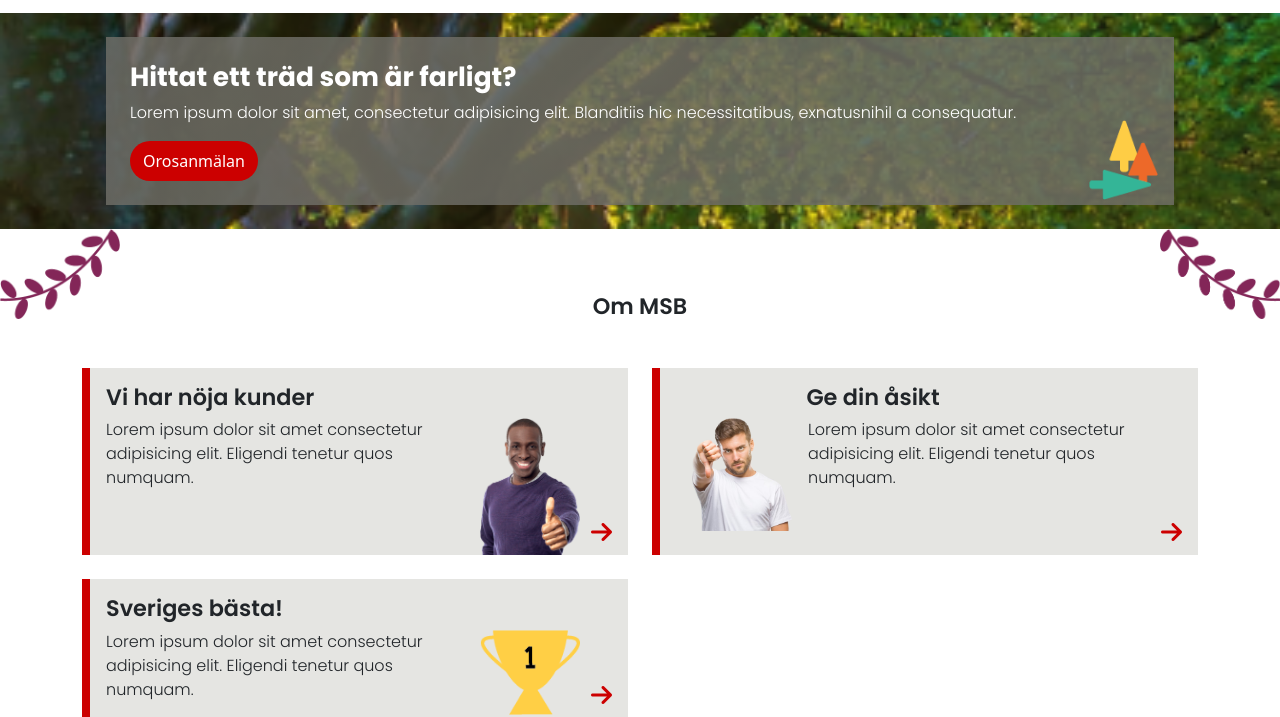
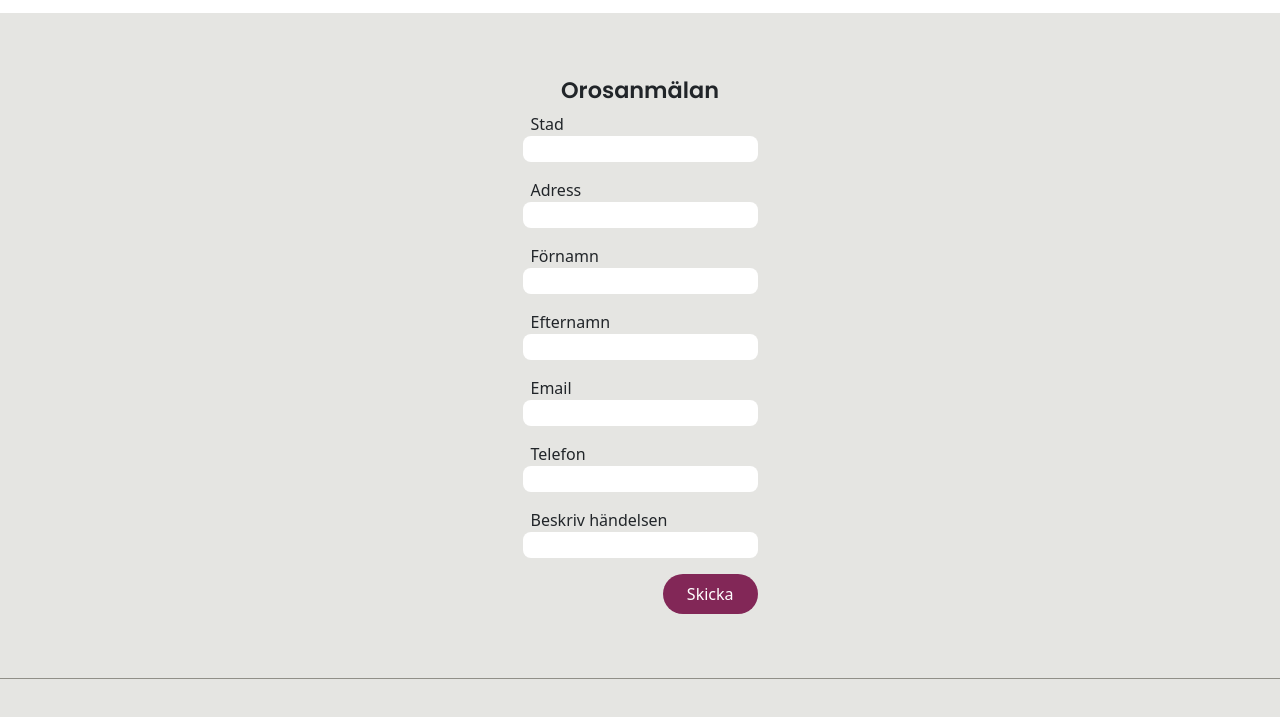
Before and after one commit to Krisejg99/grafiska-verktyg, a website built with Vite: page one-pager/index.html in a window 1280 px wide. Shown: the part 99-816 px from the top of the page. Built offline with nearby package versions, Linux system fonts and the light colour scheme.

Commit message:
basic report form added

```diff
--- a/one-pager/index.html
+++ b/one-pager/index.html
@@ -43,6 +43,7 @@
 	</nav>
 
 	<main>
+		<div id="home-page" class="hide">
 			<section id="hero">
 				<div class="container">
 					<div class="cta-box p-4 m-4">
@@ -107,6 +108,38 @@
 					</div>
 				</div>
 			</section>
+		</div>
+
+		<div id="report">
+			<section id="report-section">
+				<h2>Orosanmälan</h2>
+
+				<form id="info-form">
+					<label for="city">Stad</label>
+					<input type="text" id="city" name="city">
+
+					<label for="address">Adress</label>
+					<input type="text" id="address" name="address">
+
+					<label for="first-name">Förnamn</label>
+					<input type="text" id="first-name" name="first-name">
+
+					<label for="last-name">Efternamn</label>
+					<input type="text" id="last-name" name="last-name">
+
+					<label for="email">Email</label>
+					<input type="text" id="email" name="email">
+
+					<label for="mobile">Telefon</label>
+					<input type="text" id="mobile" name="mobile">
+
+					<label for="description">Beskriv händelsen</label>
+					<input type="text" id="description" name="description">
+
+					<button type="submit" id="send-form-btn">Skicka</button>
+				</form>
+			</section>
+		</div>
 	</main>
 
 	<footer>
--- a/one-pager/src/main.scss
+++ b/one-pager/src/main.scss
@@ -24,6 +24,17 @@ a {
 	text-decoration: none;
 }
 
+button {
+	border: none;
+	border-radius: 10rem;
+	padding: 0.5rem 1.5rem;
+	font-weight: 500;
+}
+
+.hide {
+	display: none;
+}
+
 #hero {
 	background: url('/trees-path.png');
 	background-size: cover;
@@ -40,13 +51,8 @@ a {
 		position: relative;
 
 		.cta-btn {
-			width: 8rem;
-			height: 2.5rem;
-			border: none;
-			border-radius: 10rem;
 			background-color: #CC0000;
 			color: white;
-			font-weight: 500;
 		}
 
 		.trees {
@@ -67,12 +73,21 @@ a {
 		flex-grow: 1;
 		display: flex;
 		flex-direction: column;
-		padding: 1rem 3rem 0 1rem;
+		padding: 1.5rem 3rem 0 1rem;
+		margin-bottom: 1rem;
 		position: relative;
+
+		h3 {
+			margin: 0;
+		}
 
 		.text {
 			font-size: smaller;
 			display: flex;
+
+			p {
+				margin: 1rem 0 1.5rem 0;
+			}
 		}
 
 		img {
@@ -83,6 +98,7 @@ a {
 			margin: 0 0 0 1rem;
 			align-self: flex-end;
 			bottom: 0;
+			// position: absolute;
 		}
 
 		.trophy {
@@ -142,7 +158,6 @@ a {
 footer {
 	width: 100%;
 	background-color: $gray-msb-20;
-	margin: 2rem 0 0 0;
 	padding: 3rem 1.5rem 1.5rem 1.5rem;
 	display: flex;
 	text-align: center;
@@ -167,7 +182,7 @@ footer {
 
 #about-section {
 	position: relative;
-	padding-top: 4rem;
+	padding: 4rem 0 4rem 0;
 
 	#left-vine {
 		position: absolute;
@@ -188,3 +203,40 @@ footer {
 		margin-bottom: 3rem;
 	}
 }
+
+#report {
+	#report-section {
+		width: 100%;
+		background: $gray-msb-20;
+		border-bottom: 1px solid $gray-msb-80;
+		padding: 4rem 2rem 4rem 2rem;
+		display: flex;
+		flex-direction: column;
+		justify-content: center;
+		align-items: center;
+
+		#info-form {
+			display: flex;
+			flex-direction: column;
+			align-items: center;
+
+			label {
+				display: block;
+				align-self: flex-start;
+				margin-left: 0.5rem;
+			}
+
+			input {
+				border: none;
+				border-radius: 0.5rem;
+				margin-bottom: 1rem;
+			}
+
+			#send-form-btn {
+				align-self: flex-end;
+				background-color: #822757;
+				color: white;
+			}
+		}
+	}
+}
```
Lines whose indentation alone changed are shown as unchanged.
